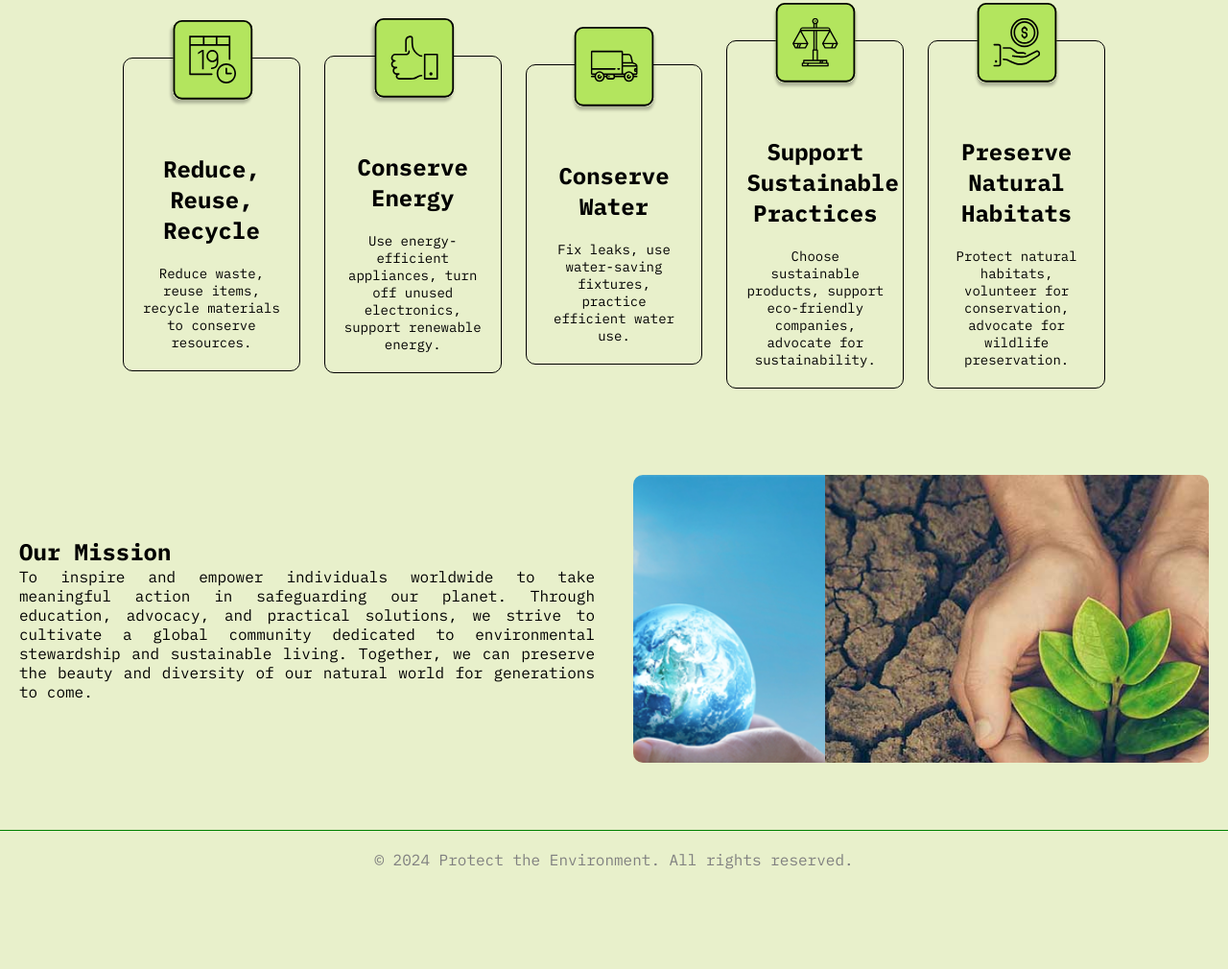
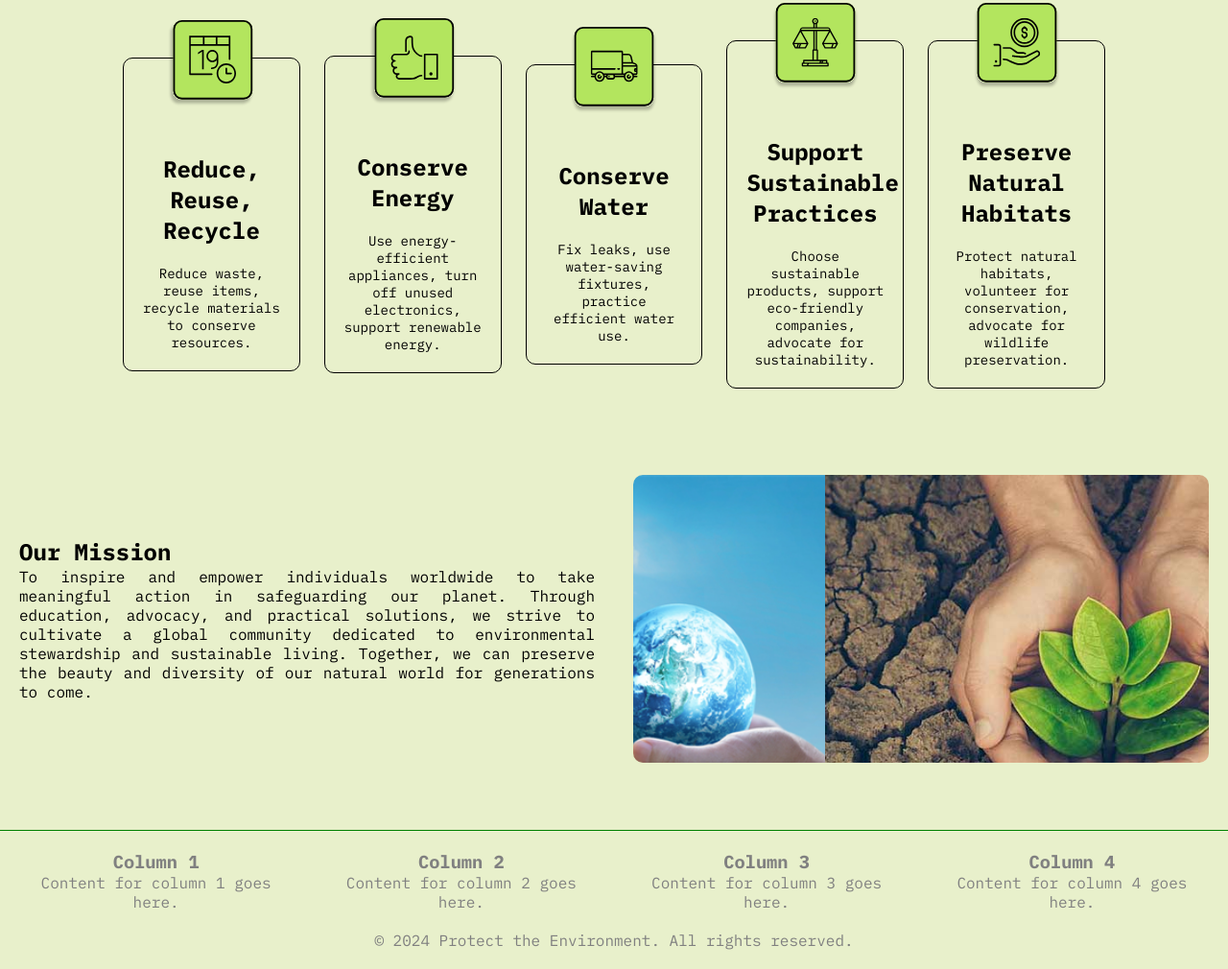
Before and after one commit to paulsaurav/Protect-The-Environment, a plain HTML site: page index.html in a window 1280 px wide. Shown: the part 770-1780 px from the top of the page at 96% size. Before the commit the page ends 1696 px from the top, so only its background shows below. Drawn offline with Linux system fonts and the light colour scheme.

Commit message:
footer added without style

```diff
--- a/index.html
+++ b/index.html
@@ -89,7 +89,7 @@
       </div>
     </div>
 
-    <div class="container" style="align-items: center;">
+    <div class="container" style="align-items: center">
       <section class="content">
         <h2>Our Mission</h2>
         <p style="text-align: justify">
@@ -120,6 +120,24 @@
     </div>
 
     <footer>
+      <div class="footer-columns">
+        <div class="footer-column">
+          <h3>Column 1</h3>
+          <p>Content for column 1 goes here.</p>
+        </div>
+        <div class="footer-column">
+          <h3>Column 2</h3>
+          <p>Content for column 2 goes here.</p>
+        </div>
+        <div class="footer-column">
+          <h3>Column 3</h3>
+          <p>Content for column 3 goes here.</p>
+        </div>
+        <div class="footer-column">
+          <h3>Column 4</h3>
+          <p>Content for column 4 goes here.</p>
+        </div>
+      </div>
       <p>&copy; 2024 Protect the Environment. All rights reserved.</p>
     </footer>
   </body>
--- a/style/style.css
+++ b/style/style.css
@@ -159,6 +159,30 @@
 
 
 
+  .footer-columns {
+    display: flex;
+    justify-content: space-between;
+    flex-wrap: wrap;
+    /* max-width: 1200px; */
+    margin: 0 auto;
+}
+
+.footer-column {
+    width: 23%;
+    margin-bottom: 20px;
+}
+
+@media (max-width: 768px) {
+    .footer-column {
+        width: 48%;
+    }
+}
+
+@media (max-width: 480px) {
+    .footer-column {
+        width: 100%;
+    }
+}
 
 
 
```
